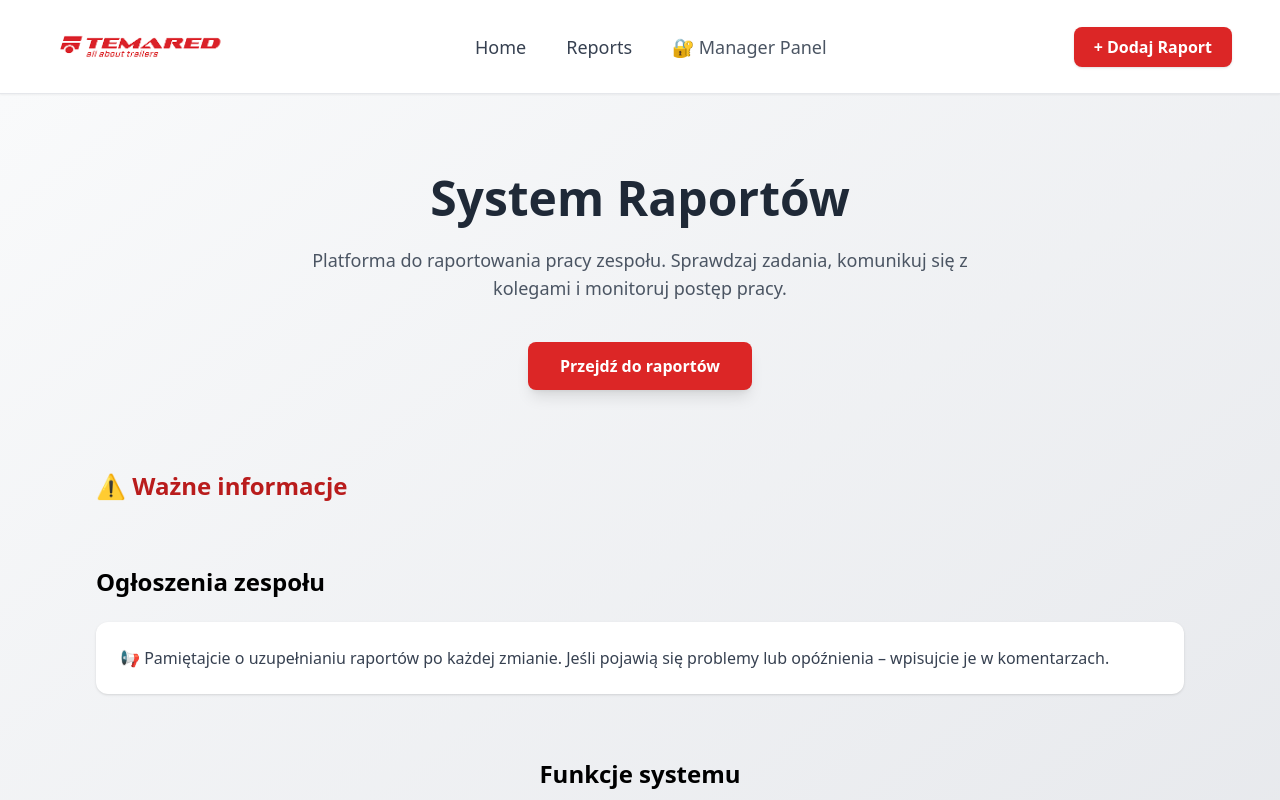
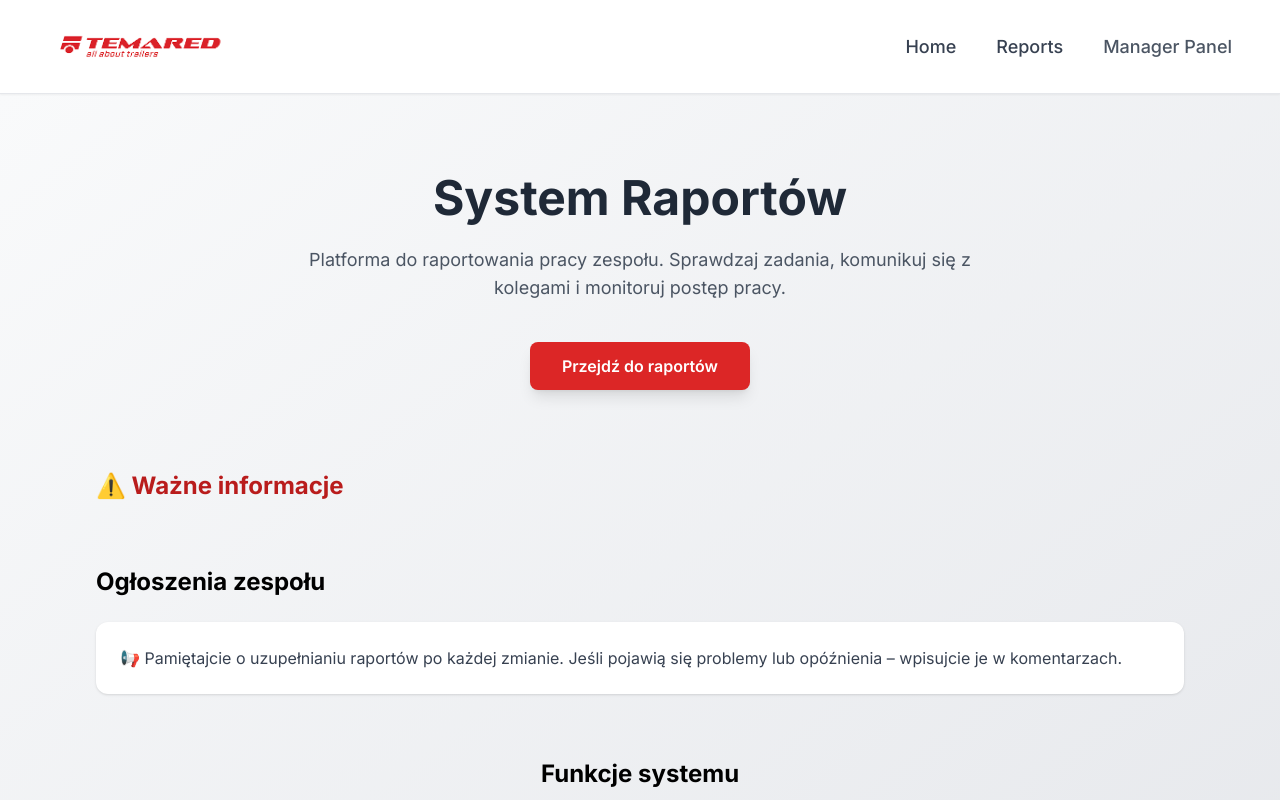
Before and after one commit to Ar3eek/Nuxt-app, a Nuxt app: page / in a window 1280 px wide. Shown: the top 800 px of the page. Built offline with nearby package versions, Linux system fonts and the light colour scheme.

Commit message:
Implement timestamp for manager announcements and show formatted date/time on index page

```diff
--- a/components/Navbar.vue
+++ b/components/Navbar.vue
@@ -53,27 +53,10 @@
             :to="managerMenu.path"
             class="text-gray-600 hover:text-red-600 transition flex items-center gap-2"
         >
-          🔐 {{ managerMenu.name }}
+          {{ managerMenu.name }}
         </NuxtLink>
 
       </div>
-
-
-      <!-- Actions -->
-
-      <div class="flex items-center gap-4">
-
-        <NuxtLink
-            to="/reports/create"
-            class="px-5 py-2 rounded-lg
-        bg-red-600 text-white font-semibold
-        hover:bg-red-700 transition shadow"
-        >
-          + Dodaj Raport
-        </NuxtLink>
-
-      </div>
-
     </nav>
 
   </header>
--- a/nuxt.config.ts
+++ b/nuxt.config.ts
@@ -1,6 +1,23 @@
 // https://nuxt.com/docs/api/configuration/nuxt-config
 export default defineNuxtConfig({
   compatibilityDate: '2025-07-15',
+
   devtools: { enabled: true },
-  modules: ['@nuxtjs/tailwindcss']
+
+  modules: ['@nuxtjs/tailwindcss'],
+
+  app: {
+    head: {
+      htmlAttrs: {
+        lang: 'pl'
+      },
+      title: 'System Raportów',
+      link: [
+        {
+          rel: 'stylesheet',
+          href: 'https://fonts.googleapis.com/css2?family=Inter:wght@300;400;500;600;700&display=swap'
+        }
+      ]
+    }
+  }
 })
--- a/pages/reports/create.vue
+++ b/pages/reports/create.vue
@@ -32,7 +32,9 @@
 const users = ref([
   'Paweł Kozak',
   'Arkadiusz Korzeniowski',
-  'Łukasz Stasak'
+  'Łukasz Stasak',
+  'Marcin Bernat',
+  'Marcin ',
 ])
 
 const selectedUser = ref('')
--- a/tailwind.config.js
+++ b/tailwind.config.js
@@ -6,7 +6,11 @@
     "./components/**/*.{vue,js,ts}"
   ],
   theme: {
-    extend: {},
+    extend: {
+      fontFamily: {
+        sans: ['Inter', 'system-ui', 'sans-serif']
+      }
+    }
   },
   plugins: [],
 }
```
